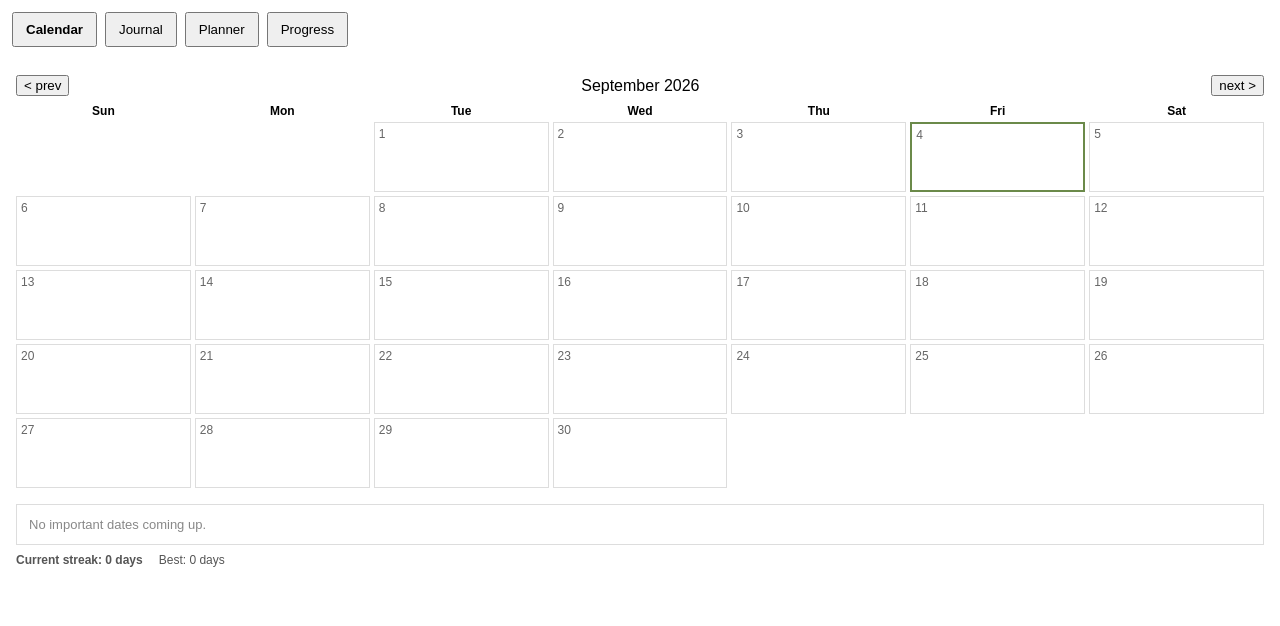
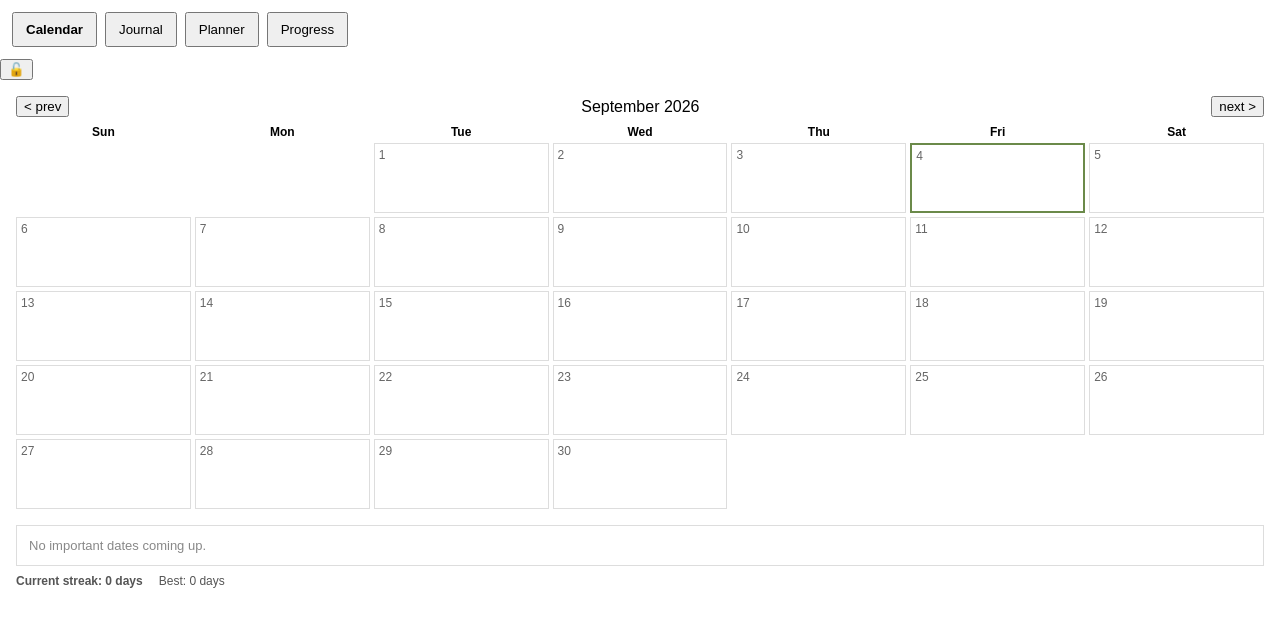
Before and after one commit to Albedo0-0/Lavender, a plain HTML site: page index.html in a window 1280 px wide. Drawn offline with Linux system fonts and the light colour scheme.

Commit message:
Update index.html

```diff
--- a/index.html
+++ b/index.html
@@ -14,6 +14,7 @@
     <button class="nav-btn" data-screen="planner">Planner</button>
     <button class="nav-btn" data-screen="progress">Progress</button>
   </nav>
+  <button id="journal-lock-toggle" title="Journal lock">&#128275;</button>
 
   <main>
     <section id="screen-calendar" class="screen">
```
